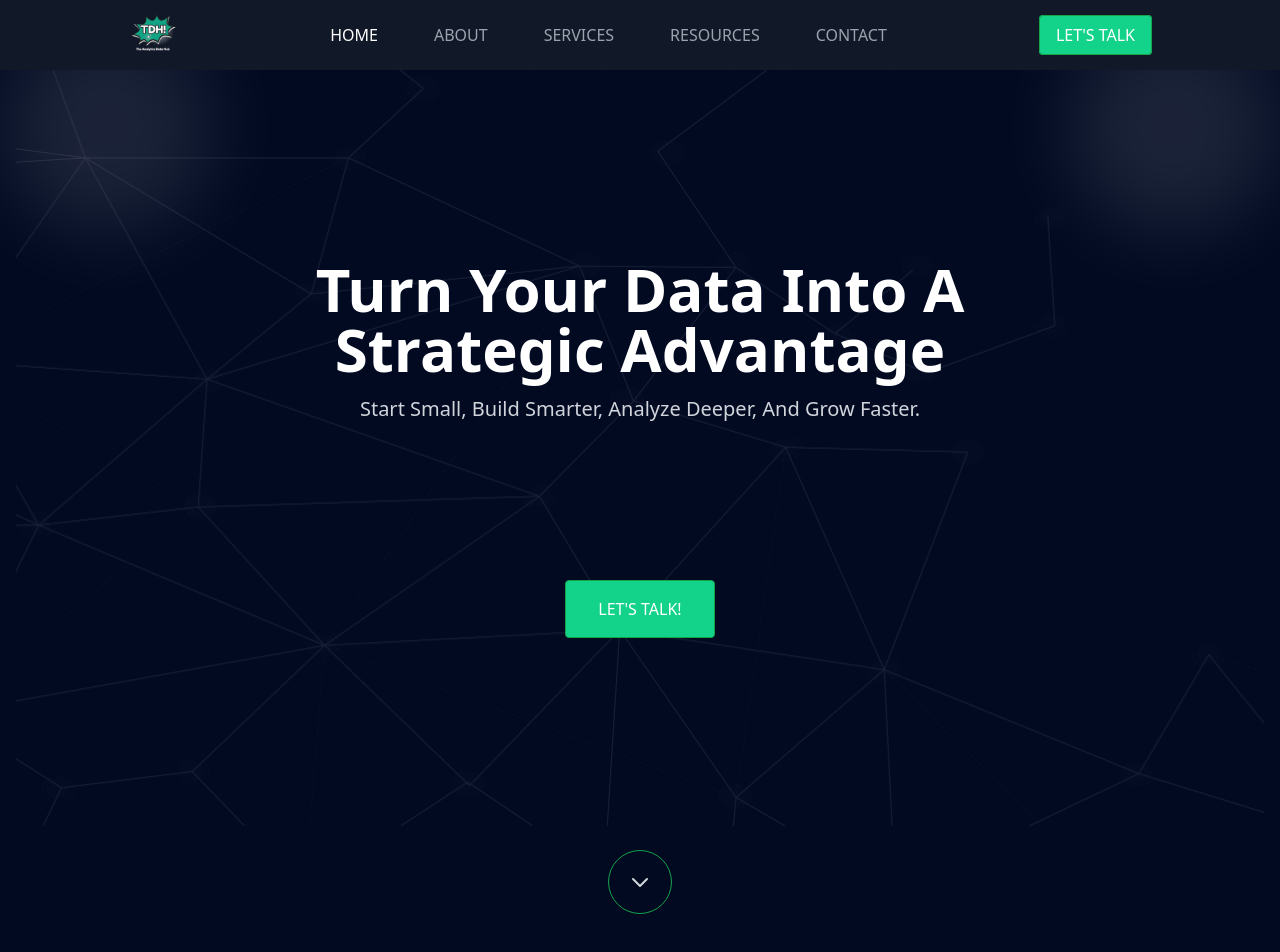
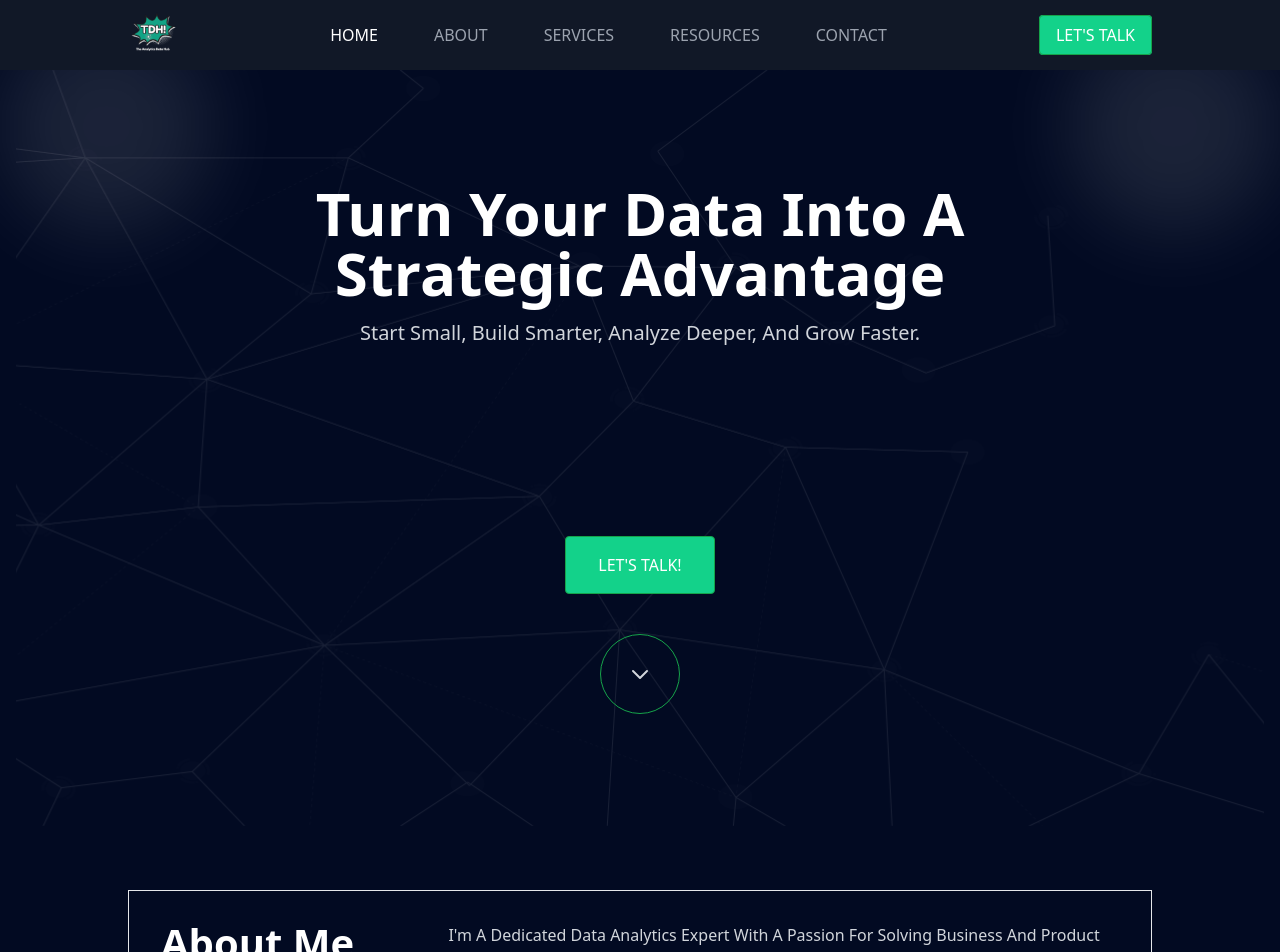
Before and after one commit to Sayadkhan/try-projects, a React (Vite) app: page / in a window 1280 px wide. Shown: the top 952 px of the page. Built offline with nearby package versions, Linux system fonts and the light colour scheme.

Commit message:
some issu fixed

```diff
--- a/src/components/BlogSection.jsx
+++ b/src/components/BlogSection.jsx
@@ -3,9 +3,9 @@ import React from "react";
 const BlogSection = () => {
   return (
     <div className="w-full px-4 lg:px-0 lg:w-[1320px] flex items-center justify-center ">
-      <div className="flex flex-col lg:flex-row gap-5 text-white w-full">
+      <div className="grid grid-cols-1 lg:grid-cols-2 gap-5 text-white w-full">
         {/* Main Blog Card */}
-        <div className="w-full lg:w-[757px] rounded-[24px] border-[0.6px] p-[16px] lg:p-[24px] mb-5 lg:mb-0">
+        <div className="w-full  rounded-[24px] border-[0.6px] border-[#13D28A99] p-[16px] lg:p-[24px] mb-5 lg:mb-0">
           <div>
             <img
               src="../../../BLOG/image-4.png"
@@ -31,7 +31,7 @@ const BlogSection = () => {
             </p>
 
             <div>
-              <button className="w-[120px] h-[40px] lg:w-[131px] lg:h-[44px] rounded-[6px] border-[1px] py-[10px] lg:py-[12px] px-[20px] lg:px-[24px] flex items-center justify-center text-black bg-[#13D28A]">
+              <button className="w-[120px] text-nowrap h-[40px] lg:w-[131px] lg:h-[44px] rounded-[6px] border-[1px] py-[10px] lg:py-[12px] px-[20px] lg:px-[24px] flex items-center justify-center text-black bg-[#13D28A]">
                 <span>Learn More</span>
               </button>
             </div>
@@ -63,7 +63,7 @@ const BlogSection = () => {
                     since the 1500s, when an unknown printer took a galley of
                     type and scrambled it to make a type specimen book.
                   </p>
-                  <button className="w-[120px] h-[40px] lg:w-[131px] lg:h-[44px] rounded-[6px] border-[1px] py-[10px] lg:py-[12px] px-[20px] lg:px-[24px] flex items-center justify-center mt-4">
+                  <button className="w-[120px] h-[40px] lg:w-[131px] lg:h-[44px] rounded-[6px] border-[1px] py-[10px] lg:py-[12px] px-[20px] lg:px-[24px] flex items-center justify-center mt-4 text-nowrap">
                     <span>Learn More</span>
                   </button>
                 </div>
--- a/src/components/HeroSection.jsx
+++ b/src/components/HeroSection.jsx
@@ -1,7 +1,7 @@
 import React from "react";
 import { Link } from "react-router-dom";
 
-const HeroSection = () => {
+const HeroSection = ({ handleScrollToAbout }) => {
   return (
     <section className="relative bg-gradient-to-b from-[--bg] to-[--bg] text-white flex items-center justify-center md:h-[656px] lg:h-[756.24px]">
       <div
@@ -21,7 +21,7 @@ const HeroSection = () => {
           Start Small, Build Smarter, Analyze Deeper, And Grow Faster.
         </p>
 
-        <div className="flex items-center justify-center">
+        <div className="flex items-center justify-center mt-8">
           <img src="../../../Animation - 1733311362189.gif" alt="" />
         </div>
         <div className="mt-8">
@@ -31,6 +31,31 @@ const HeroSection = () => {
             </button>
           </Link>
         </div>
+
+        {/* Downward Arrow */}
+        <div className="mt-10 flex items-center justify-center">
+          <div
+            onClick={handleScrollToAbout}
+            className="w-20 h-20 border-[0.7px] border-green-600 rounded-full flex items-center justify-center cursor-pointer"
+          >
+            <div>
+              <svg
+                xmlns="http://www.w3.org/2000/svg"
+                className="h-6 w-6 mx-auto text-gray-300 hover:text-white transition duration-300"
+                fill="none"
+                viewBox="0 0 24 24"
+                stroke="currentColor"
+                strokeWidth={2}
+              >
+                <path
+                  strokeLinecap="round"
+                  strokeLinejoin="round"
+                  d="M19 9l-7 7-7-7"
+                />
+              </svg>
+            </div>
+          </div>
+        </div>
       </div>
     </section>
   );
--- a/src/index.css
+++ b/src/index.css
@@ -1,6 +1,10 @@
 @tailwind base;
 @tailwind components;
 @tailwind utilities;
+
+html {
+  scroll-behavior: smooth;
+}
 
 .slick-list {
   display: flex;
--- a/src/pages/HomePage.jsx
+++ b/src/pages/HomePage.jsx
@@ -66,32 +66,8 @@ const HomePage = () => {
   return (
     <div className="bg-[#020A22]">
       <div className="px-4">
-        <HeroSection />
+        <HeroSection handleScrollToAbout={handleScrollToAbout} />
 
-        {/* Downward Arrow */}
-        <div className="mt-6 flex items-center justify-center">
-          <div
-            onClick={handleScrollToAbout}
-            className="w-16 h-16 border-[0.7px] border-green-600 rounded-full flex items-center justify-center cursor-pointer"
-          >
-            <div>
-              <svg
-                xmlns="http://www.w3.org/2000/svg"
-                className="h-6 w-6 mx-auto text-gray-300 hover:text-white transition duration-300"
-                fill="none"
-                viewBox="0 0 24 24"
-                stroke="currentColor"
-                strokeWidth={2}
-              >
-                <path
-                  strokeLinecap="round"
-                  strokeLinejoin="round"
-                  d="M19 9l-7 7-7-7"
-                />
-              </svg>
-            </div>
-          </div>
-        </div>
         <div
           ref={aboutRef}
           id="about"
@@ -114,11 +90,11 @@ const HomePage = () => {
             ))}
           </div>
 
-          <Link to="/contact" className="">
+          {/* <Link to="/contact" className="">
             <button className="hover:bg-transparent hover:text-green-600 text-white border-[0.75px] bg-[--btn-bg] border-green-600 rounded px-4 py-2 transition duration-300">
               LET'S TALK!
             </button>
-          </Link>
+          </Link> */}
         </div>
 
         {/* SuccessStory Section */}
--- a/src/pages/Resourses.jsx
+++ b/src/pages/Resourses.jsx
@@ -12,7 +12,7 @@ const Resourses = () => {
 
       <ImageSlider />
 
-      <div>
+      <div className="mt-10">
         <SectionTitle title={"Helpful Tools"} />
 
         {/* Use responsive flex to wrap the cards on smaller screens */}
```
